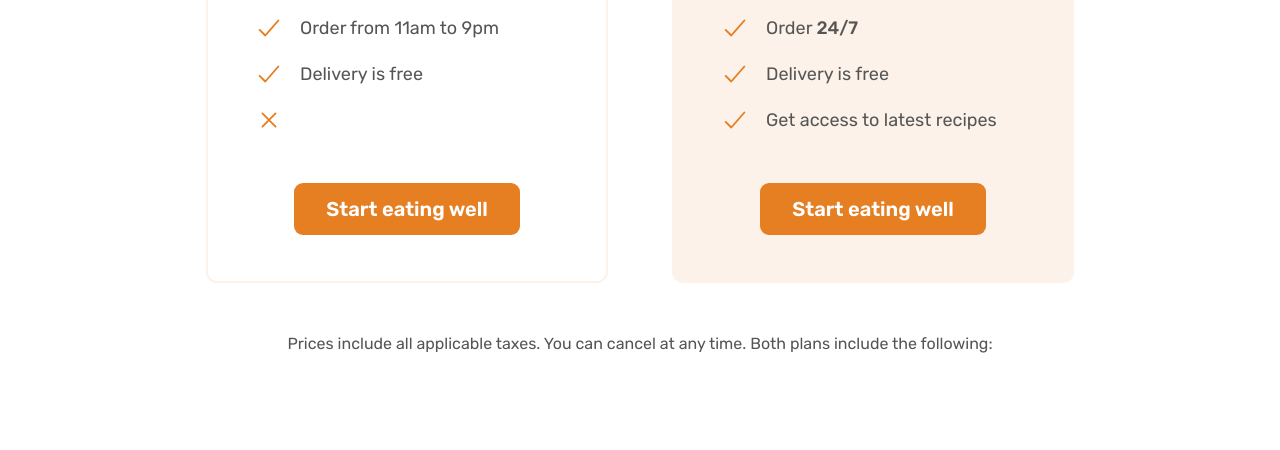
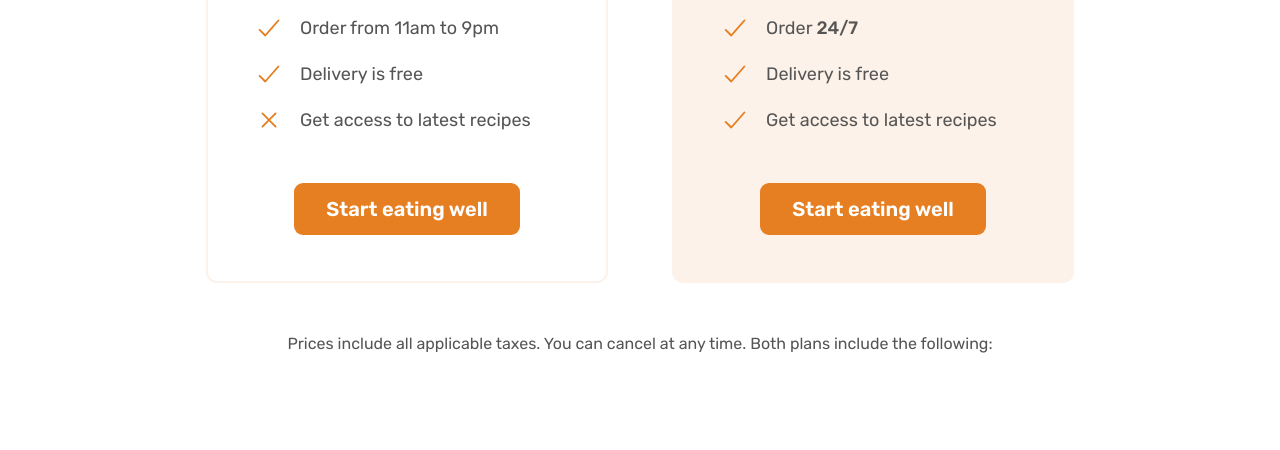
Before and after one commit to Davidgr11/omnifood, a plain HTML site: page index.html in a window 1280 px wide. Shown: the part 5813-6263 px from the top of the page. Drawn offline with nearby package versions, Linux system fonts and the light colour scheme; some packages are replaced by stand-ins of ours; a script that the page names is missing.

Commit message:
fix pricing section

```diff
--- a/index.html
+++ b/index.html
@@ -502,6 +502,7 @@
               </li>
               <li class="list-item">
                 <ion-icon class="list-icon" name="close-outline"></ion-icon>
+                <span>Get access to latest recipes</span>
               </li>
             </ul>
             <div class="plan-sing-up">
```
